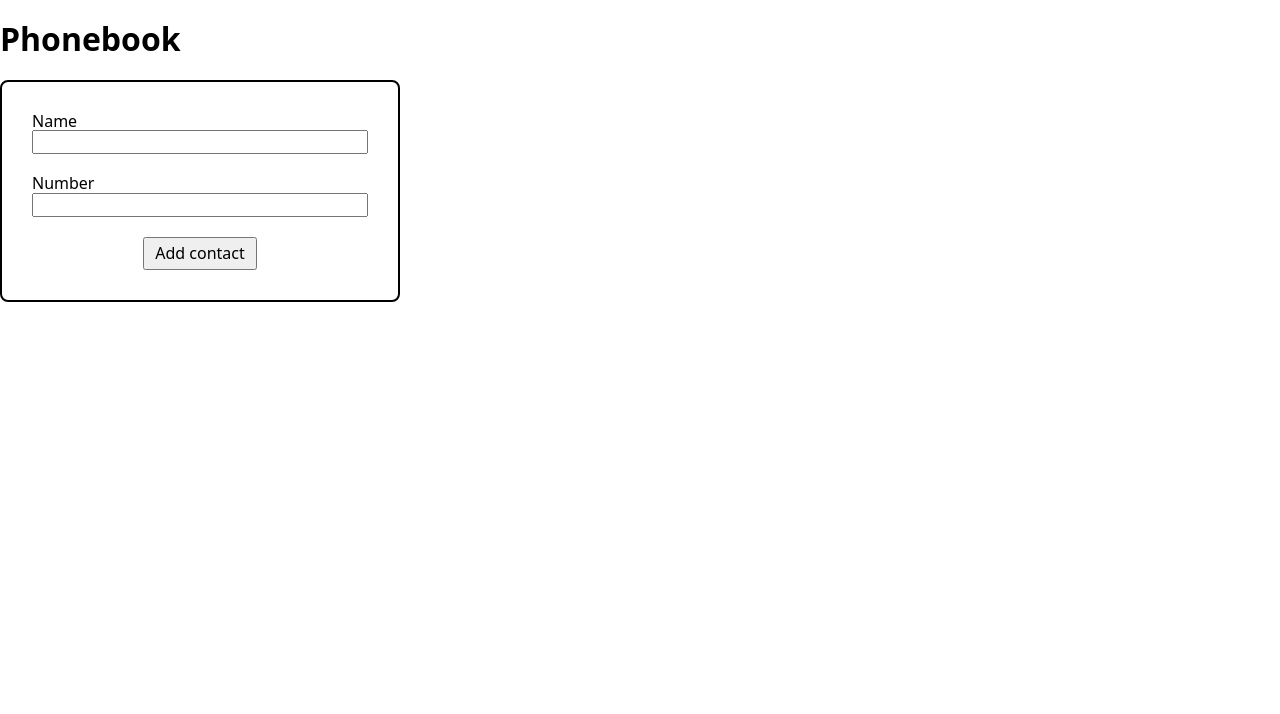
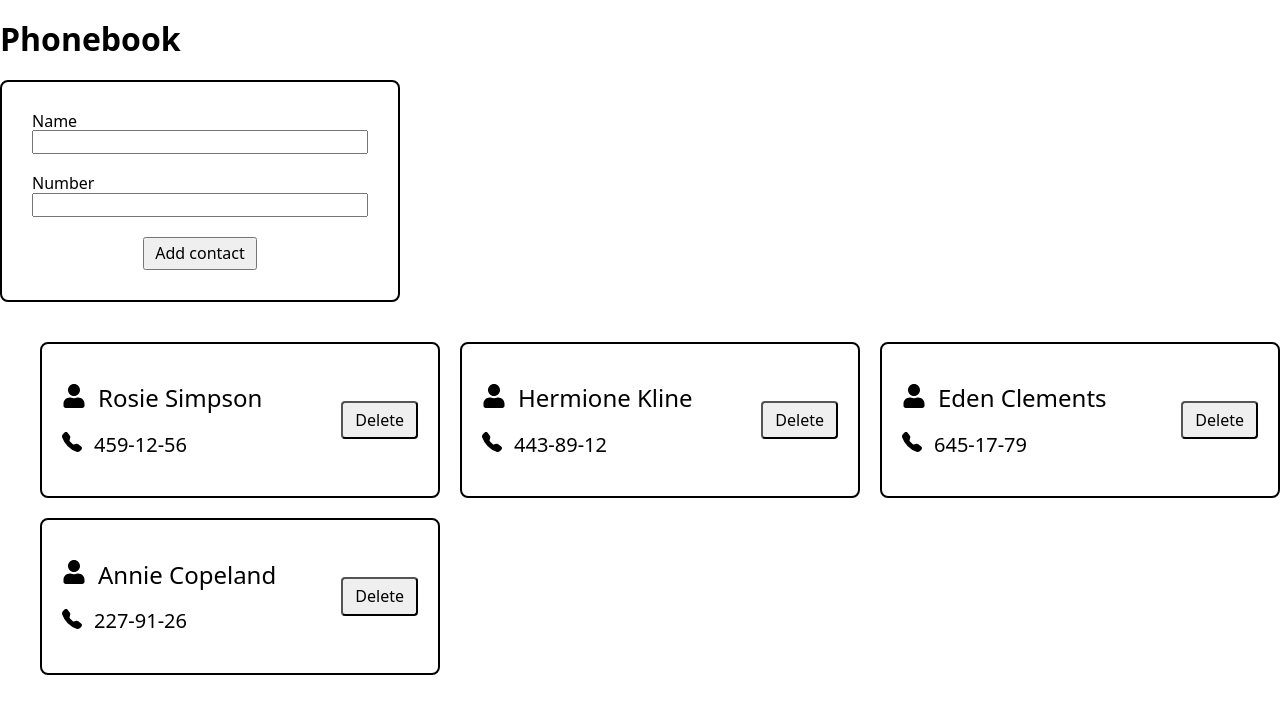
Before and after one commit to andriiyakymiv/goit-react-hw-03, a React (Vite) app: page / in a window 1280 px wide. Shown: the top 714 px of the page. Built offline with nearby package versions, Linux system fonts and the light colour scheme.

Commit message:
Added a component (ContactList) for the contact list and its style

```diff
--- a/src/App.jsx
+++ b/src/App.jsx
@@ -5,29 +5,31 @@ import contactsData from './data/contacts.json';
 import ContactForm from './components/ContactForm/ContactForm';
 
 import './App.css';
+import ContactList from './components/ContactList/ContactList';
 
 function App() {
-  // const [searchValue, setSearchValue] = useState('');
+  const [searchValue, setSearchValue] = useState('');
   const [contacts, setContacts] = useLocalStorage('key-contacts', contactsData);
 
-  // const handleChange = e => {
-  //   setSearchValue(e.target.value.toLowerCase().trim());
-  // };
+  const handleChange = e => {
+    setSearchValue(e.target.value.toLowerCase().trim());
+  };
 
   const addContact = contact => {
     setContacts([...contacts, contact]);
   };
 
-  // const handleDelete = id => {
-  //   setContacts(contacts.filter(contact => contact.id !== id));
-  // };
+  const handleDelete = id => {
+    setContacts(contacts.filter(contact => contact.id !== id));
+  };
 
-  // const filteredContacts = contacts.filter(({ name }) => name.toLowerCase().includes(searchValue));
+  const filteredContacts = contacts.filter(({ name }) => name.toLowerCase().includes(searchValue));
 
   return (
     <>
       <h1>Phonebook</h1>
       <ContactForm addContact={addContact} />
+      <ContactList contacts={filteredContacts} handleDelete={handleDelete} />
     </>
   );
 };
--- a/src/components/ContactList/ContactList.jsx
+++ b/src/components/ContactList/ContactList.jsx
@@ -0,0 +1,15 @@
+import Contact from '../Contact/Contact';
+
+import style from './ContactList.module.css';
+
+const ContactList = ({ contacts, handleDelete }) => {
+  return (
+    <ul className={style.list}>
+      {contacts.map(contact => (
+        <Contact key={contact.id} contact={contact} handleDelete={handleDelete} />
+      ))}
+    </ul>
+  );
+};
+
+export default ContactList;
--- /dev/null
+++ b/src/components/ContactList/ContactList.module.css
@@ -0,0 +1,8 @@
+.list {
+  display: flex;
+
+  flex-wrap: wrap;
+  align-items: center;
+
+  gap: 20px;
+}
```
Also changed, not shown: src/components/ContactList/ContactList.module.jsx (deleted).
